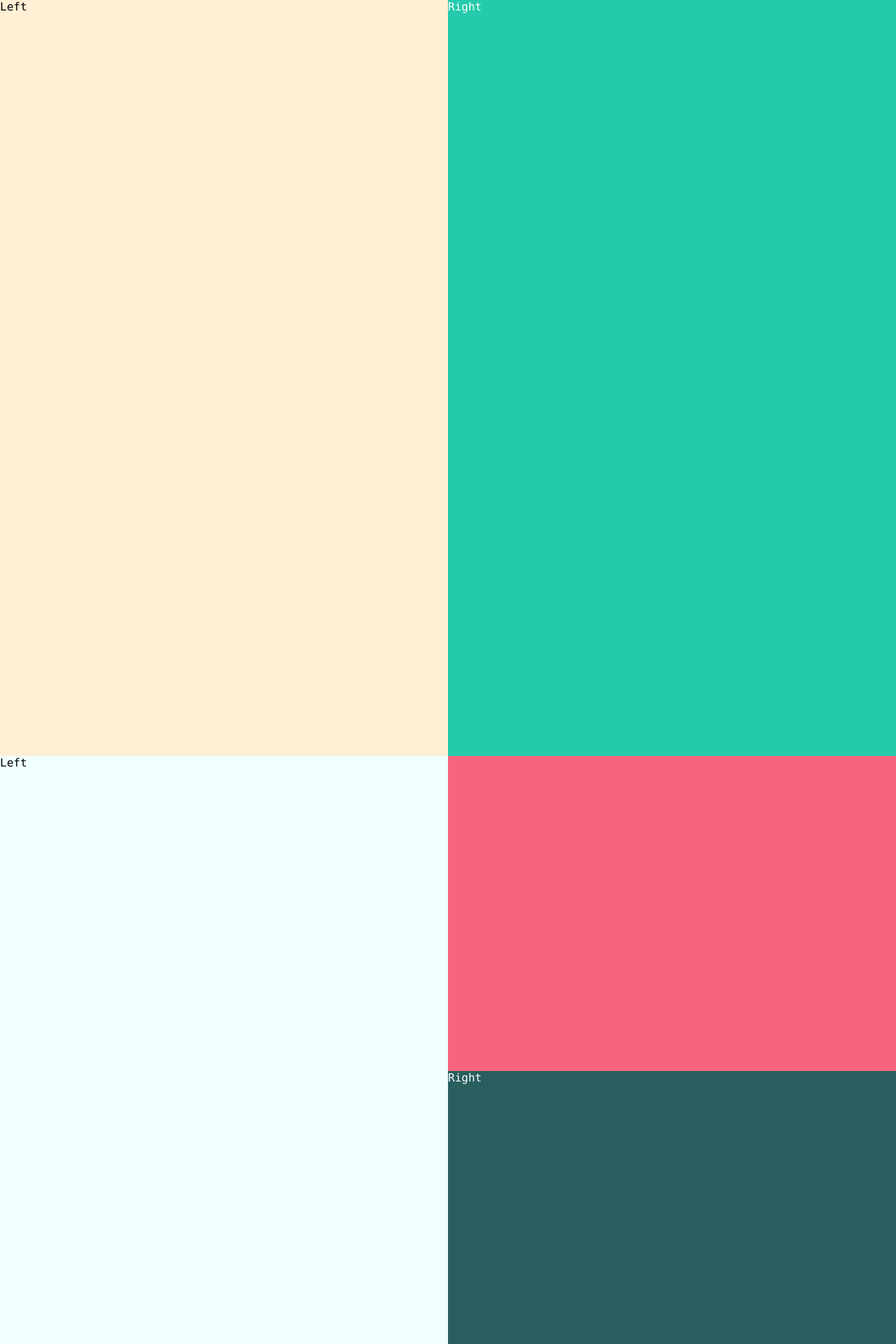
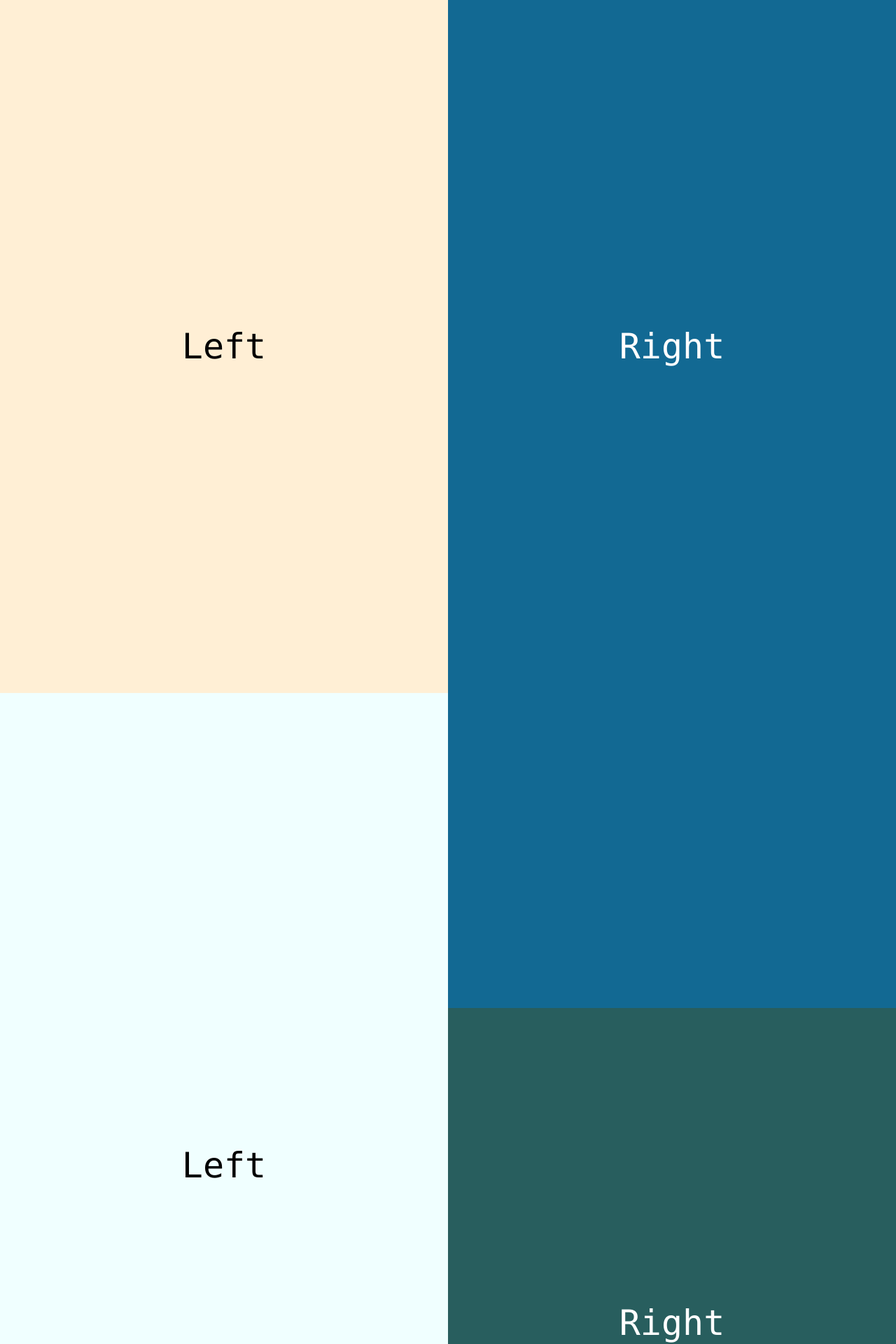
Before and after one commit to catx1726/Bingo-CSS, a Jekyll site: the page 9M/slide_show.html, which Jekyll copies as it is, in a window 1280 px wide. Shown: the top 1920 px of the page at 70% size. Built offline with Jekyll 4.4.1, drawn with Linux system fonts in a browser that asks for light colours; some web fonts are replaced.

Commit message:
fix: fix slide_show first func

```diff
--- a/9M/slide_show.html
+++ b/9M/slide_show.html
@@ -20,12 +20,19 @@
         user-select: none;
       }
       .box {
-        min-height: 120vh;
+        min-height: 110vh;
         min-width: 100%;
+        overflow: hidden;
+        position: relative;
       }
       .box-left,
       .box-right {
+        font-size: 5rem;
         flex: 1 1 50%;
+        display: flex;
+        justify-content: center;
+        align-items: center;
+        min-height: 100vh;
         transition: all 0.5s ease;
       }
       .main_container .box:nth-child(odd) .box-left {
@@ -41,17 +48,17 @@
       .main_container .box:nth-child(even) .box-right {
         margin-top: 50vh;
         background-color: #285e5e;
-        transform: translateX(100vh);
+        transform: translateY(100vh);
       }
       /* .box .box-right:nth-child(even) {
         background-color: azure;
       } */
-      .main_container .box:nth-child(even) {
+      /* .main_container .box:nth-child(even) {
         background-color: #f7647e;
       }
       .main_container .box:nth-child(odd) {
         background-color: #24caab;
-      }
+      } */
 
       .show {
         transform: translateX(0) !important;
@@ -59,16 +66,16 @@
     </style>
   </head>
   <body>
-    <main class="main_container m-flex flex-jc-center flex-dir-col flex-an-center">
-      <div class="box m-flex flex-jc-center" data-needshow="need">
+    <main class="main_container m-flex flex-jc-center flex-dir-col">
+      <div class="box m-flex" data-needshow="need">
         <div class="box-left">Left</div>
         <div class="box-right">Right</div>
       </div>
-      <div class="box m-flex flex-jc-center" data-needshow="need">
+      <div class="box m-flex" data-needshow="need">
         <div class="box-left">Left</div>
         <div class="box-right">Right</div>
       </div>
-      <div class="box m-flex flex-jc-center">
+      <div class="box m-flex" data-needshow="need">
         <div class="box-left">Left</div>
         <div class="box-right">Right</div>
       </div>
```
Also changed, not shown: other parts of 9M/slide_show.html (+13 -15 lines).
